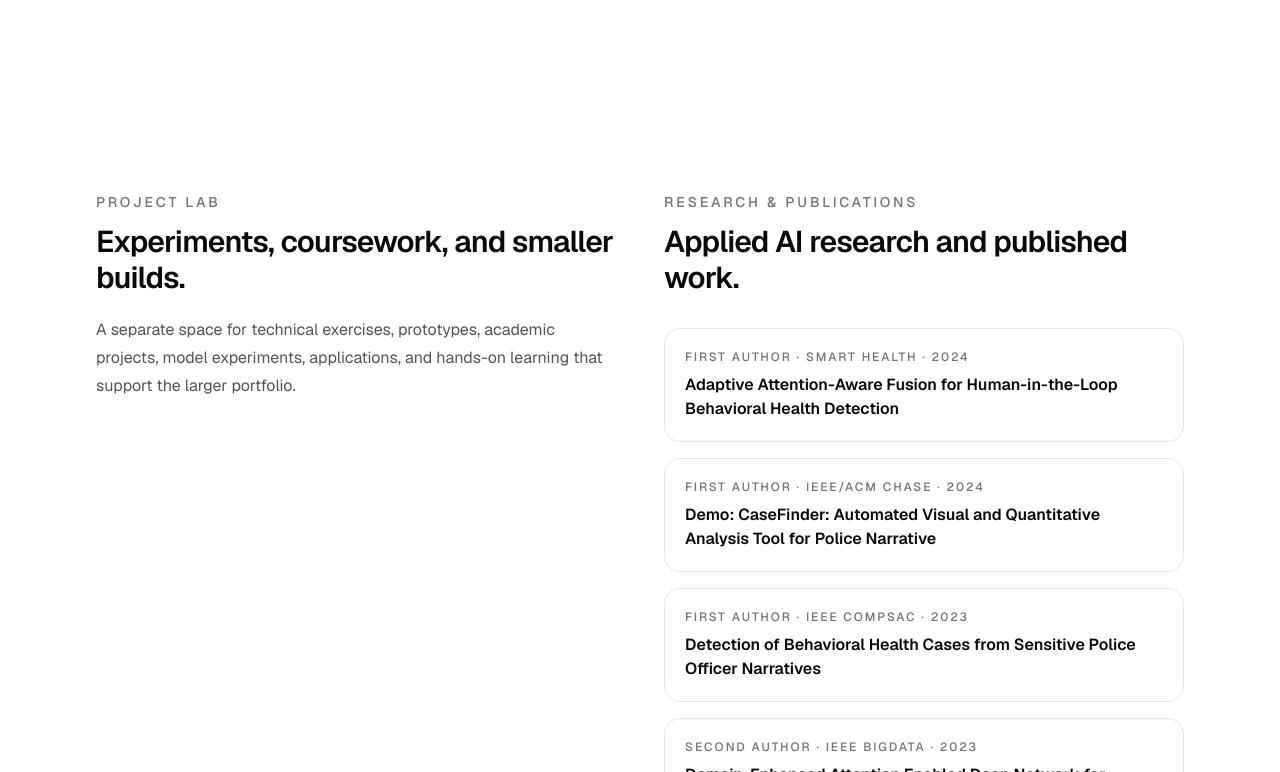
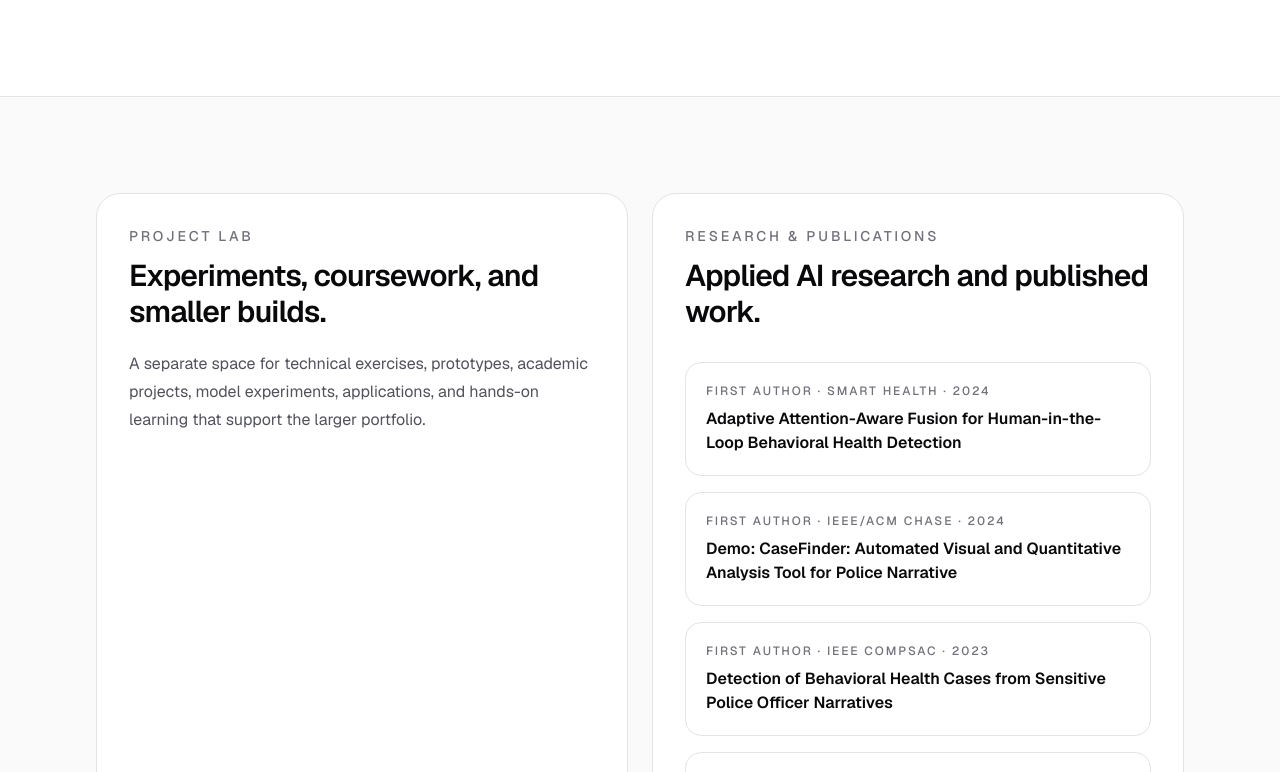
Before and after one commit to BrownMKW/portfolio, a Next.js app: page / in a window 1280 px wide. Shown: the part 3628-4400 px from the top of the page. Built offline with nearby package versions, Linux system fonts and the light colour scheme.

Commit message:
Polish project lab and research sections

```diff
--- a/app/page.tsx
+++ b/app/page.tsx
@@ -186,9 +186,12 @@ export default function Home() {
       </section>
 
 {/* Project Lab + Research */}
-      <section>
-        <div className="mx-auto grid max-w-6xl gap-12 px-6 py-24 sm:px-8 lg:grid-cols-2">
-          <div id="lab">
+<section className="border-y border-zinc-200 bg-zinc-50 dark:border-zinc-800 dark:bg-zinc-900/40">
+  <div className="mx-auto grid max-w-6xl gap-6 px-6 py-24 sm:px-8 lg:grid-cols-2">
+    <div
+      id="lab"
+      className="rounded-3xl border border-zinc-200 bg-white p-8 dark:border-zinc-800 dark:bg-zinc-950"
+    >
       <p className="text-sm font-medium uppercase tracking-[0.2em] text-zinc-500">
         Project Lab
       </p>
@@ -199,12 +202,15 @@ export default function Home() {
 
       <p className="mt-5 max-w-xl leading-7 text-zinc-600 dark:text-zinc-300">
         A separate space for technical exercises, prototypes, academic
-              projects, model experiments, applications, and hands-on learning
-              that support the larger portfolio.
+        projects, model experiments, applications, and hands-on learning that
+        support the larger portfolio.
       </p>
     </div>
 
-          <div id="research">
+    <div
+      id="research"
+      className="rounded-3xl border border-zinc-200 bg-white p-8 dark:border-zinc-800 dark:bg-zinc-950"
+    >
       <p className="text-sm font-medium uppercase tracking-[0.2em] text-zinc-500">
         Research & Publications
       </p>
@@ -220,7 +226,7 @@ export default function Home() {
             href={publication.link}
             target="_blank"
             rel="noopener noreferrer"
-                  className="block rounded-2xl border border-zinc-200 p-5 transition hover:-translate-y-0.5 hover:shadow-md dark:border-zinc-800"
+            className="block rounded-2xl border border-zinc-200 p-5 transition duration-300 hover:-translate-y-0.5 hover:border-zinc-300 hover:shadow-md dark:border-zinc-800 dark:hover:border-zinc-700"
           >
             <p className="text-xs font-medium uppercase tracking-[0.16em] text-zinc-500">
               {publication.authorship} · {publication.venue} ·{" "}
```
Lines whose indentation alone changed are shown as unchanged.
